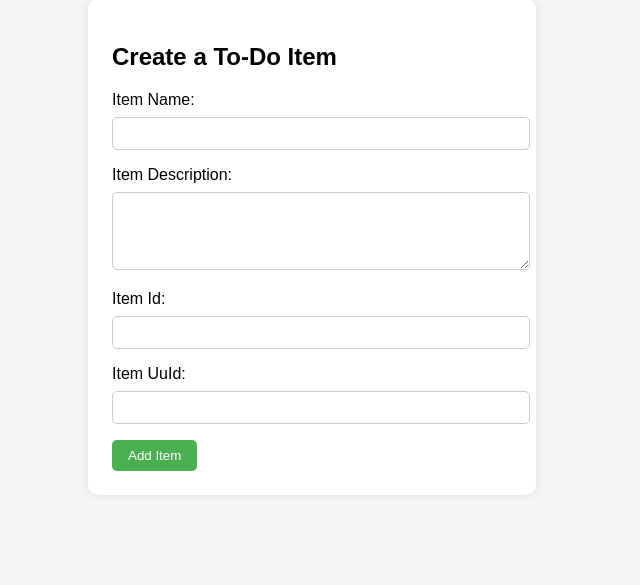
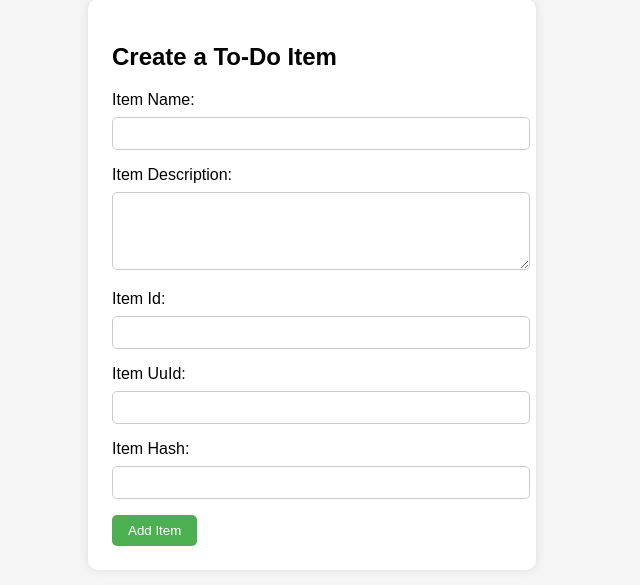
Before and after one commit to darshil-nakrani/git-assignment, a Flask app: template task2/frontend/templates/todo.html in a window 1280 px wide. Shown: the part 41-626 px from the top of the page, without its empty margins (328-968 px from the left). Run offline with Flask 3, Linux system fonts and the light colour scheme; the template is opened without the code that fills it, so the values that code supplies are empty.

Commit message:
Add Item Hash

```diff
--- a/task2/frontend/templates/todo.html
+++ b/task2/frontend/templates/todo.html
@@ -53,6 +53,9 @@
       <label for="itemUuId">Item UuId:</label>
       <input type="text" id="itemUuId" name="itemUuId" required>
 
+      <label for="itemHash">Item Hash:</label>
+      <input type="text" id="itemHash" name="itemHash" required>
+
       <button type="submit">Add Item</button>
     </form>
   </div>
```
